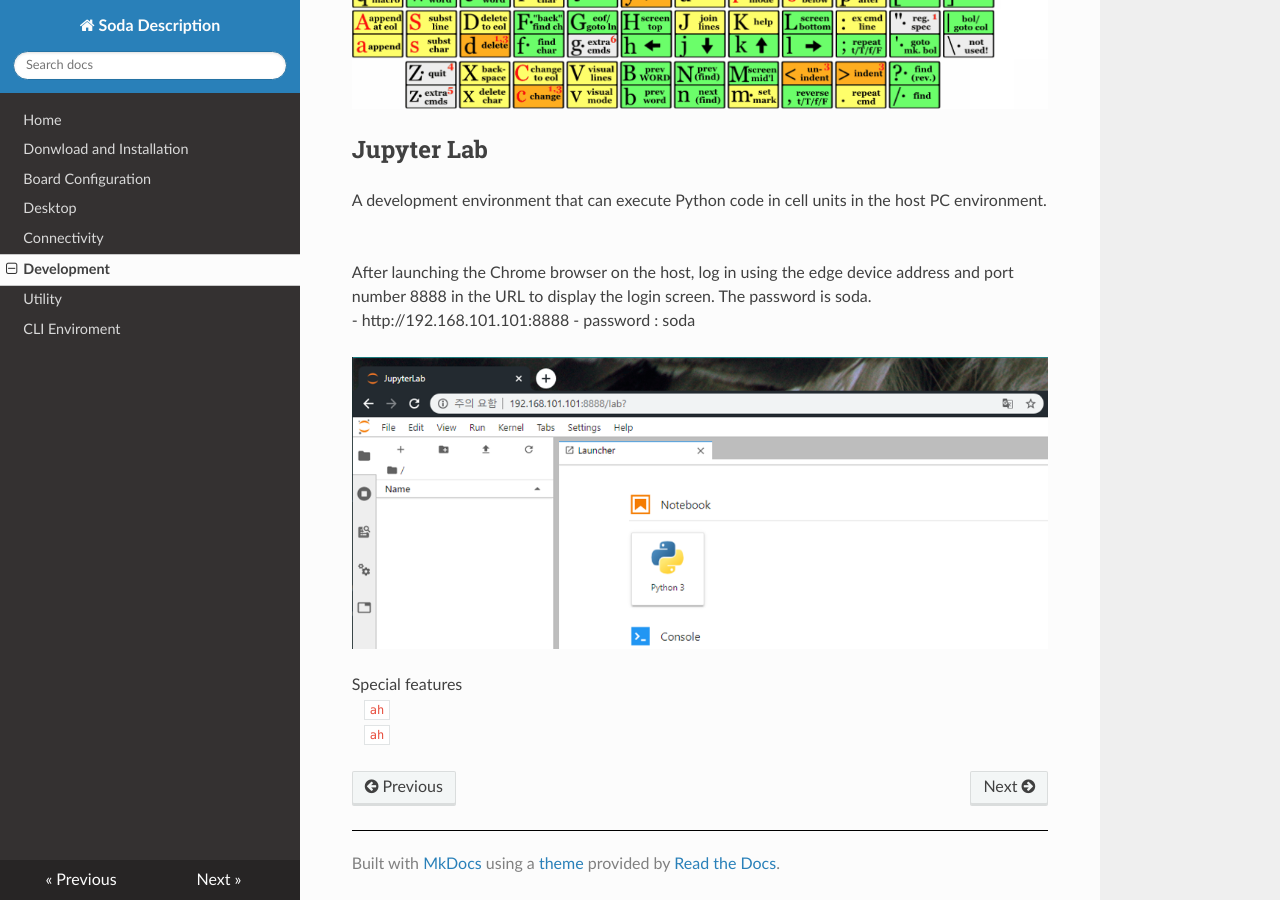
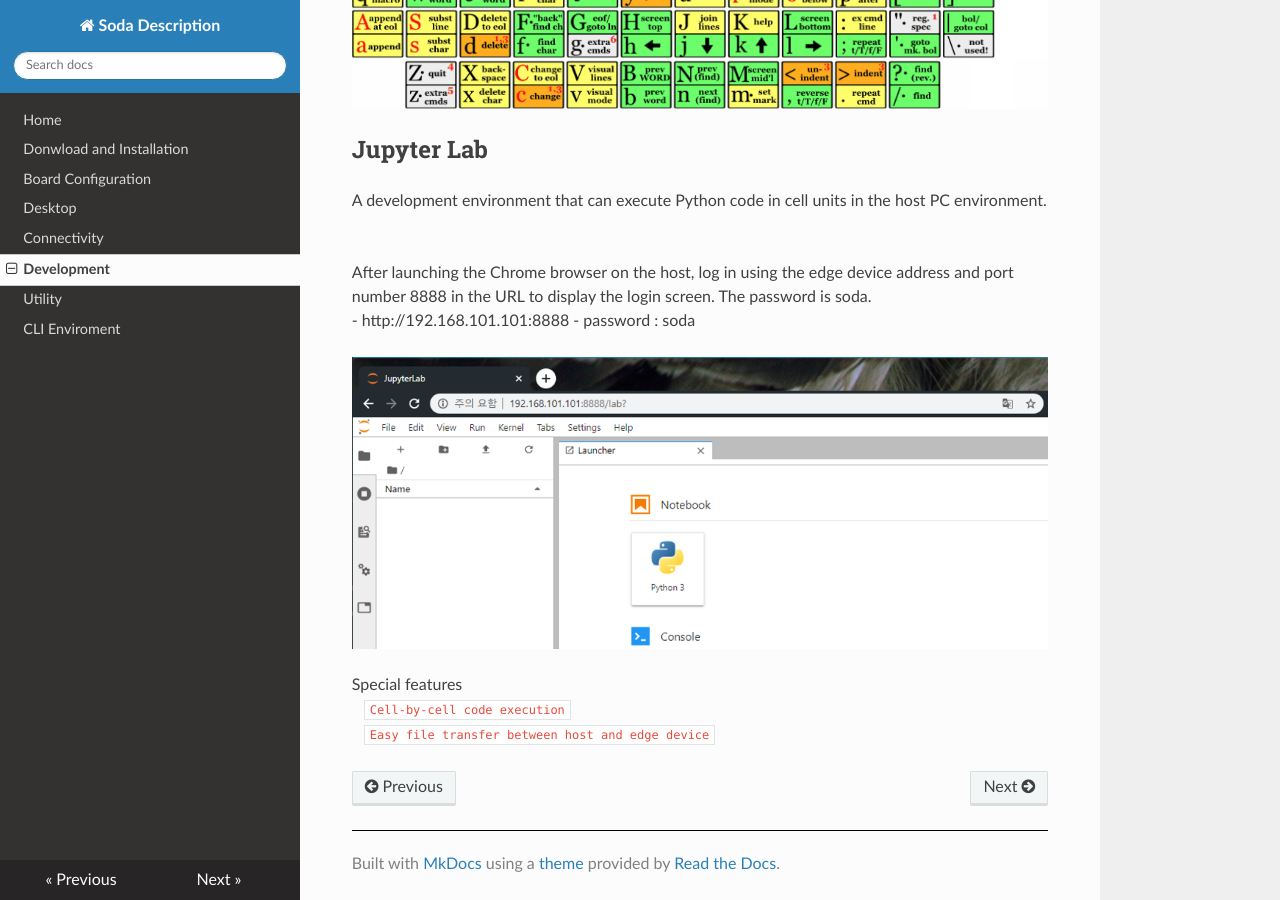
Before and after one commit to hanback-docs/soda_docs, an MkDocs documentation site: the page built from docs/Development.md, in a window 1280 px wide and 900 px high, scrolled down 2207 px. Built offline with MkDocs 1.6.1, drawn with Linux system fonts in a browser that asks for light colours; nearby versions of some CDN libraries.

Commit message:
features update

```diff
--- a/docs/Development.md
+++ b/docs/Development.md
@@ -48,5 +48,5 @@ After launching the Chrome browser on the host, log in using the edge device add
 ![jupyter lab](./picture/jupyter_lab.png)
 
 Special features<br>
-&emsp;<code class="code_accent">ah</code><br>
-&emsp;<code class="code_accent">ah</code><br>
+&emsp;<code class="code_accent">Cell-by-cell code execution</code><br>
+&emsp;<code class="code_accent">Easy file transfer between host and edge device</code><br>
```
